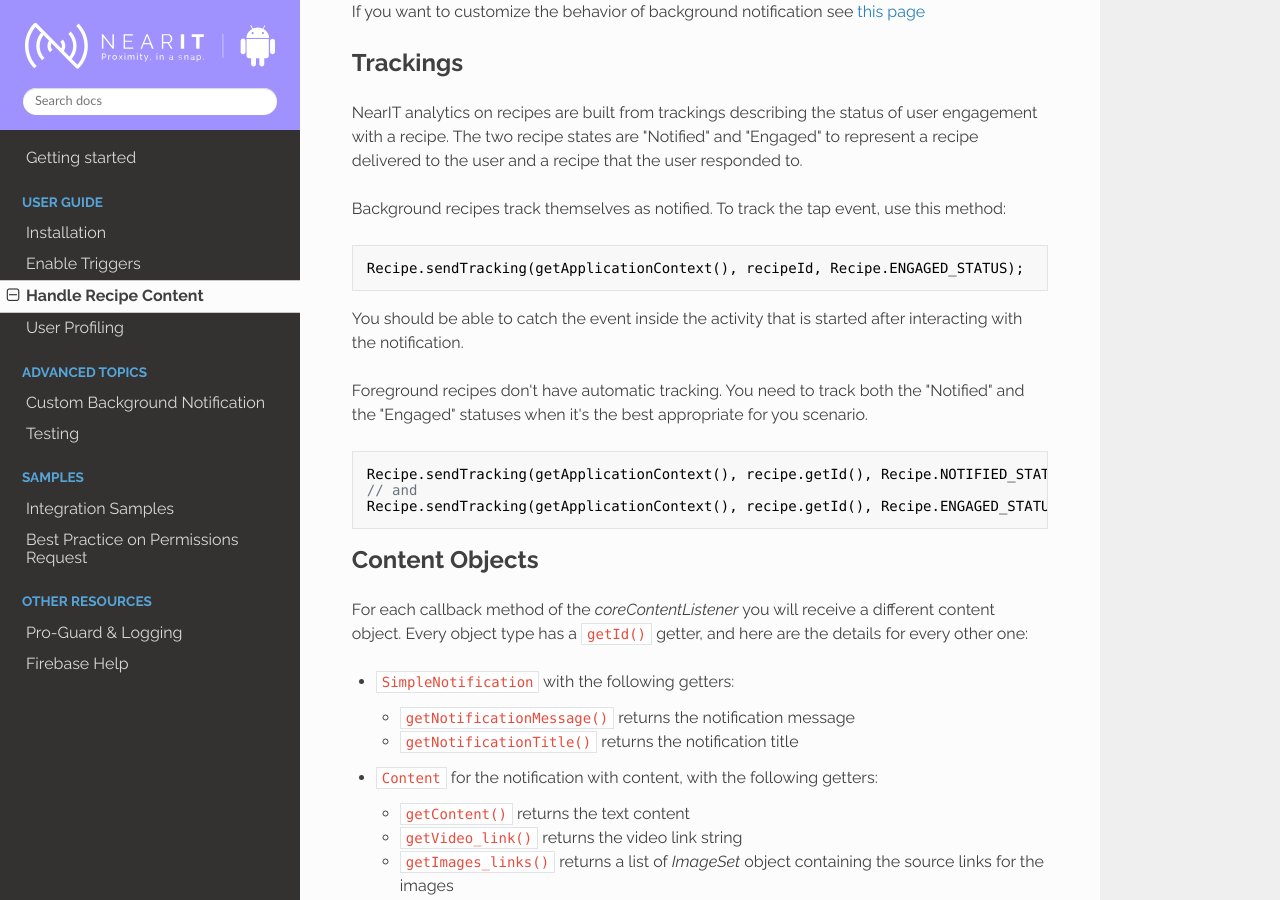
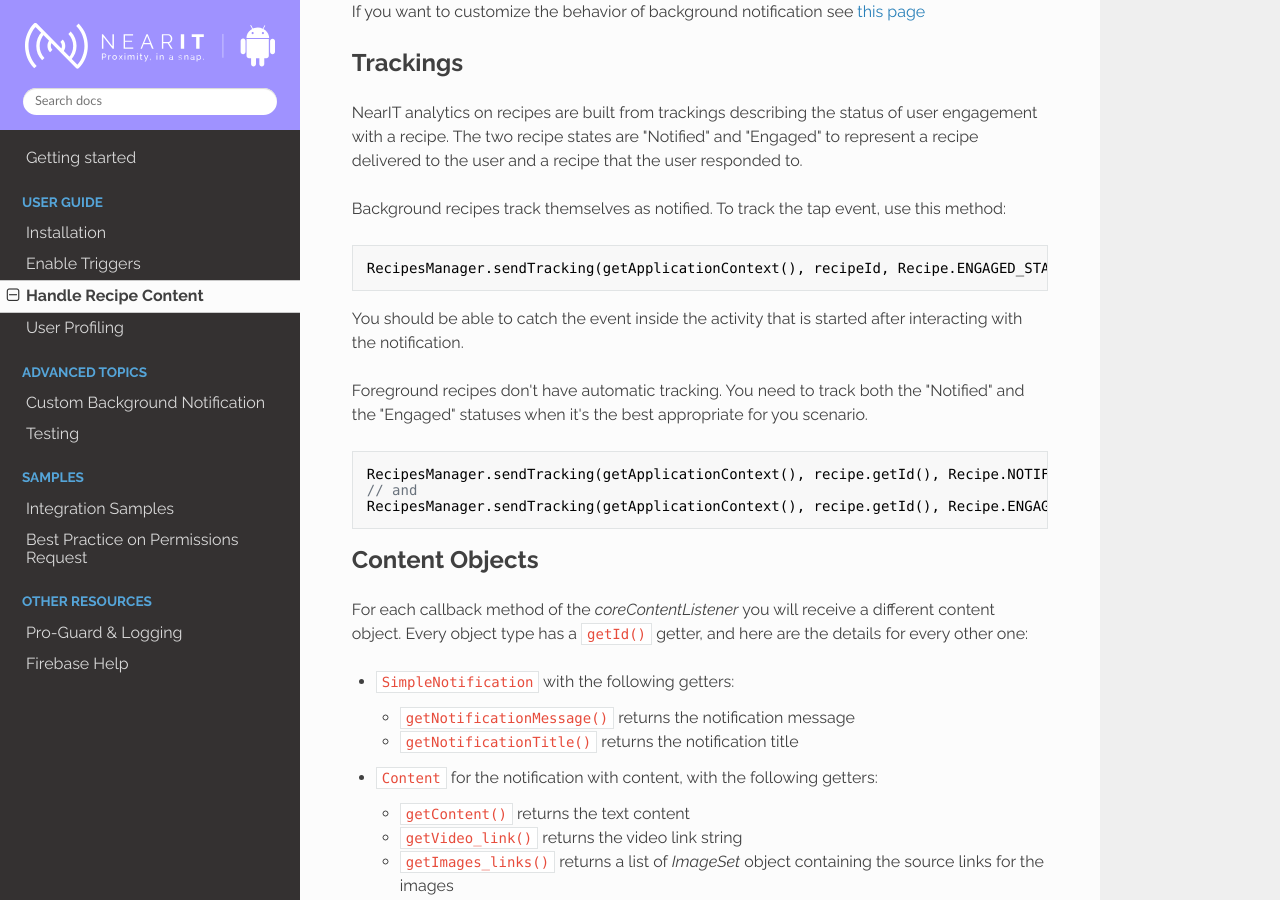
Before and after one commit to nearit/Android-SDK, an MkDocs documentation site: the page built from docs/handle-content.md, in a window 1280 px wide and 900 px high, scrolled down 1200 px. Built offline with MkDocs 1.6.1, drawn with Linux system fonts in a browser that asks for light colours; nearby versions of some CDN libraries; old or Windows-style settings are respelled for this version of MkDocs.

Commit message:
Update docs

````diff
--- a/docs/handle-content.md
+++ b/docs/handle-content.md
@@ -49,15 +49,15 @@ NearIT analytics on recipes are built from trackings describing the status of us
 
 Background recipes track themselves as notified. To track the tap event, use this method:
 ```java
-Recipe.sendTracking(getApplicationContext(), recipeId, Recipe.ENGAGED_STATUS);
+RecipesManager.sendTracking(getApplicationContext(), recipeId, Recipe.ENGAGED_STATUS);
 ```
 You should be able to catch the event inside the activity that is started after interacting with the notification.
 
 Foreground recipes don't have automatic tracking. You need to track both the "Notified" and the "Engaged" statuses when it's the best appropriate for you scenario.
 ```java
-Recipe.sendTracking(getApplicationContext(), recipe.getId(), Recipe.NOTIFIED_STATUS);
+RecipesManager.sendTracking(getApplicationContext(), recipe.getId(), Recipe.NOTIFIED_STATUS);
 // and
-Recipe.sendTracking(getApplicationContext(), recipe.getId(), Recipe.ENGAGED_STATUS);
+RecipesManager.sendTracking(getApplicationContext(), recipe.getId(), Recipe.ENGAGED_STATUS);
 ```
 
 ## Content Objects
````
Also changed, not shown: docs/custom-bkg-notification.md (+1 -1 lines), docs/custom-receiver-sample.md (deleted).
